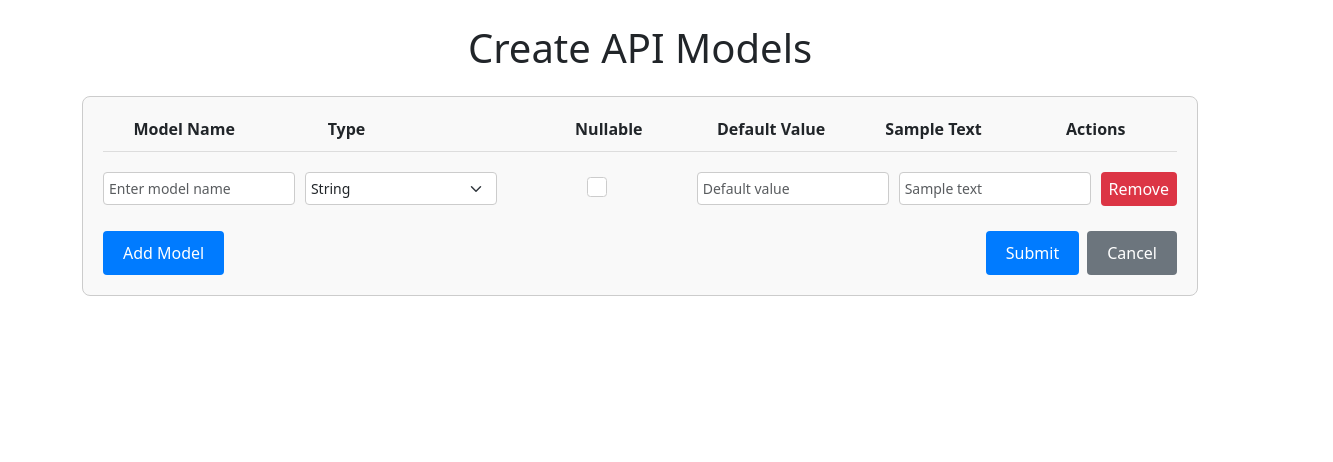
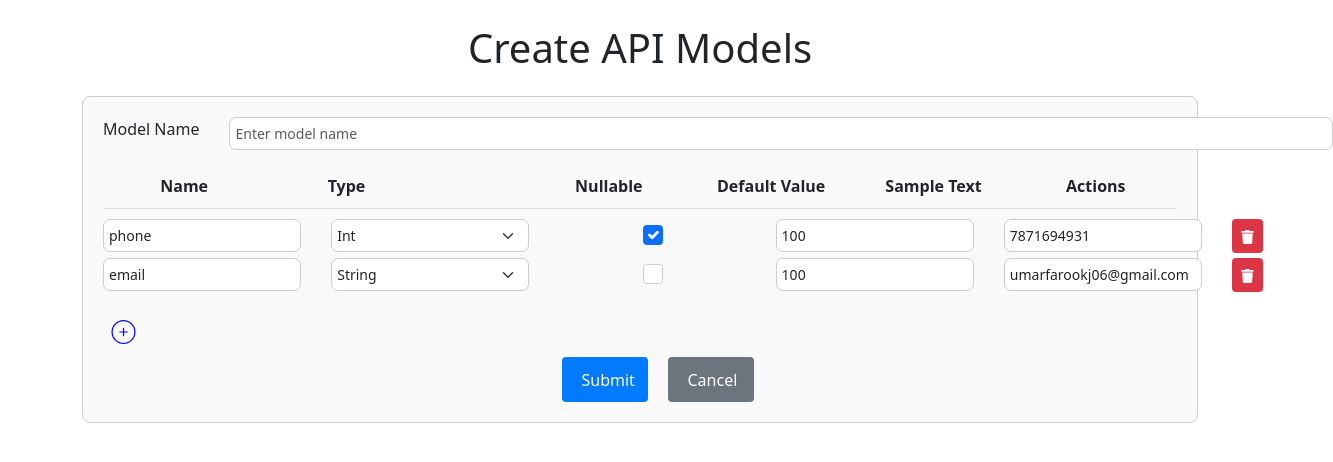
Before and after one commit to mentorbridgeindia/stublab, a React (Create React App) app: page / in a window 1280 px wide. Shown: the top 462 px of the page, 1333 px wide, since content can reach past the window. Built offline with nearby package versions, Linux system fonts and the light colour scheme.

Commit message:
Final change

```diff
--- a/package.json
+++ b/package.json
@@ -17,6 +17,7 @@
     "react-bootstrap": "^2.10.6",
     "react-dom": "^18.3.1",
     "react-hook-form": "^7.53.2",
+    "react-icons": "^5.4.0",
     "react-router-dom": "^7.0.2",
     "react-scripts": "5.0.1",
     "react-toastify": "^10.0.6",
--- a/src/model-form/modelform.css
+++ b/src/model-form/modelform.css
@@ -27,31 +27,29 @@
 }
 
 
-/* Input rows for each model */
 .input-row {
     display: flex;
     justify-content: space-between;
     align-items: flex-start;
-    /* Align items at the start */
-    gap: 10px;
+    gap: 30px;
+    width: 1230px;
+    margin: 0 auto;
+
 }
 
 .input-row input,
 .input-row select {
     flex: 1;
-    padding: 8px;
+    padding: 5px;
     border: 1px solid #ccc;
-    border-radius: 4px;
+    border-radius: 7px;
     font-size: 14px;
     width: 100px;
-    padding: 5px;
-    font-size: 14px;
 }
 
 .input-row input[type="checkbox"] {
     flex: 0;
-    margin: 5px auto;
-    /* Center checkbox */
+    margin: 6px auto;
     width: 20px;
     height: 20px;
 }
@@ -65,7 +63,6 @@
 
 .input-row .checkbox-container label {
     margin-bottom: 5px;
-    /* Space between label and checkbox */
     text-align: center;
 }
 
@@ -78,6 +75,7 @@
     border-radius: 4px;
     cursor: pointer;
     margin-bottom: 5px;
+    margin-right: 70px;
 
 }
 
@@ -85,7 +83,6 @@
     background-color: #c82333;
 }
 
-/* Buttons at the bottom */
 .d-flex {
     display: flex;
     justify-content: space-between;
@@ -103,6 +100,7 @@
 .d-flex button:first-child {
     background-color: #007bff;
     color: white;
+
 }
 
 .d-flex button:first-child:hover {
@@ -121,3 +119,16 @@
 label.Null {
     padding-left: 100px;
 }
+
+.submit-cancel-buttons {
+    width: 86px;
+    height: 45px;
+    font-size: 12px;
+    border-radius: 4px;
+}
+
+.model-name-input {
+    width: 200px; /* Adjust to your desired width */
+    padding: 5px; /* Adjust padding for consistent spacing */
+    font-size: 14px; /* Adjust font size */
+  }
--- a/src/model-form/modelform.tsx
+++ b/src/model-form/modelform.tsx
@@ -4,8 +4,10 @@ import { Form, Button, Row, Col, Container } from "react-bootstrap";
 import { toast, ToastContainer } from "react-toastify";
 import "react-toastify/dist/ReactToastify.css";
 import "./modelform.css"; // Import the CSS
+import { FaPlus, FaTrash } from "react-icons/fa";
+import { CiCirclePlus } from "react-icons/ci";
 
-type Model = {
+type Variable = {
   name: string;
   type: string;
   isNullable: boolean;
@@ -13,47 +15,44 @@ type Model = {
   sampleText?: string;
 };
 
+type ModelData = {
+  modelName: string;
+  variables: Variable[];
+};
+
 const ModelForm: React.FC = () => {
-  const { control, handleSubmit, register, reset } = useForm<{ models: Model[] }>({
+  const { control, handleSubmit, register, reset } = useForm<ModelData>({
     defaultValues: {
-      models: [
-        { name: "", type: "string", isNullable: false, defaultValue: "", sampleText: "" },
+      modelName: "",
+      variables: [
+        { name: "phone", type: "int", isNullable: true, defaultValue: "100", sampleText: "7871694931" },
+        { name: "email", type: "string", isNullable: false, defaultValue: "100", sampleText: "umarfarookj06@gmail.com" },
       ],
     },
   });
 
   const { fields, append, remove } = useFieldArray({
     control,
-    name: "models",
+    name: "variables",
   });
 
-  const onSubmit = (data: { models: Model[] }) => {
-    fetch("http://localhost:8080/api/models", {
-      method: "POST",
-      headers: {
-        "Content-Type": "application/json",
-      },
-      body: JSON.stringify(data.models),
-    })
-      .then((response) => {
-        if (!response.ok) {
-          throw new Error("Failed to create API");
-        }
-        return response.json();
-      })
-      .then((result) => {
-        console.log("Success:", result);
-        toast.success("API created successfully!");
-      })
-      .catch((error) => {
-        console.error("Error:", error);
-        toast.error("An error occurred while creating the API.");
-      });
+  const onSubmit = (data: ModelData) => {
+    // Log the resulting JSON to check
+    const jsonData = {
+      modelName: data.modelName,
+      variables: data.variables,
+    };
+
+    console.log("Generated JSON:", jsonData);
+
+    // For now, simulate the API submission (your teammate will write the Spring Boot API)
+    toast.success("Model data is ready for submission!");
   };
 
   const handleCancel = () => {
     reset({
-      models: [
+      modelName: "",
+      variables: [
         { name: "", type: "string", isNullable: false, defaultValue: "", sampleText: "" },
       ],
     });
@@ -65,69 +64,87 @@ const ModelForm: React.FC = () => {
       <ToastContainer position="top-center" />
       <h1 className="my-4 text-center">Create API Models</h1>
       <div className="model-container">
+        <Form onSubmit={handleSubmit(onSubmit)}>
+          {/* Model Name Input */}
+          <div className="input-row">
+            <label>Model Name</label>
+            <Form.Control
+              {...register("modelName")}
+              type="text"
+              placeholder="Enter model name"
+              className="model-name-input"
+              required
+            />
+          </div>
+          <br></br>
+
+          {/* Variables Section */}
           <div className="label-row">
-          <label>Model Name</label>
+            <label>Name</label>
             <label>Type</label>
             <label className="Null">Nullable</label>
             <label>Default Value</label>
             <label>Sample Text</label>
             <label>Actions</label>
           </div>
-        <Form onSubmit={handleSubmit(onSubmit)}>
+
           {fields.map((item, index) => (
             <div key={item.id} className="input-row">
               <Form.Control
-                {...register(`models.${index}.name` as const)}
+                {...register(`variables.${index}.name` as const)}
                 type="text"
-                placeholder="Enter model name"
+                placeholder="Enter variable name"
                 required
               />
-              <Form.Select {...register(`models.${index}.type` as const)} defaultValue="string">
+              <Form.Select {...register(`variables.${index}.type` as const)} defaultValue="string">
                 <option value="string">String</option>
                 <option value="int">Int</option>
                 <option value="long">Long</option>
               </Form.Select>
               <div className="checkbox-container">
                 <Form.Check
-                  {...register(`models.${index}.isNullable` as const)}
+                  {...register(`variables.${index}.isNullable` as const)}
                   type="checkbox"
                 />
               </div>
               <Form.Control
-                {...register(`models.${index}.defaultValue` as const)}
+                {...register(`variables.${index}.defaultValue` as const)}
                 type="text"
                 placeholder="Default value"
               />
               <Form.Control
-                {...register(`models.${index}.sampleText` as const)}
+                {...register(`variables.${index}.sampleText` as const)}
                 type="text"
                 placeholder="Sample text"
               />
-              <Button variant="danger" onClick={() => remove(index)}>
-                Remove
+              <Button variant="Secondary" onClick={() => remove(index)}>
+                <FaTrash style={{ cursor: "pointer", paddingBottom: "1px"}} size={15} color="white" />
               </Button>
             </div>
           ))}
-          <div className="d-flex">
-            <Button
-              variant="primary"
-              onClick={() =>
+
+          {/* Add More Fields */}
+          <div className="d-flex" >
+            <CiCirclePlus onClick={() =>
               append({
                 name: "",
                 type: "string",
                 isNullable: false,
                 defaultValue: "",
                 sampleText: "",
-                })
-              }
-            >
-              Add Model
-            </Button>
-            <div>
-              <Button type="submit" variant="success" className="me-2">
+              })} style={{ cursor: "pointer", marginLeft: "6px" }} size={30} color="blue" />
+            <div style={{
+              display: "flex",
+              justifyContent: "center",
+              alignItems: "center",
+              marginTop: "40px",
+              width: "100%",
+              gap: "20px"
+            }}>
+              <Button type="submit" variant="success" className="submit-cancel-buttons" >
                 Submit
               </Button>
-              <Button variant="secondary" onClick={handleCancel}>
+              <Button variant="secondary-outline" className="submit-cancel-buttons"onClick={handleCancel}>
                 Cancel
               </Button>
             </div>
```
Also changed, not shown: 1 other file (tests, documents, lock files or other folders). Lines whose indentation alone changed are shown as unchanged.
